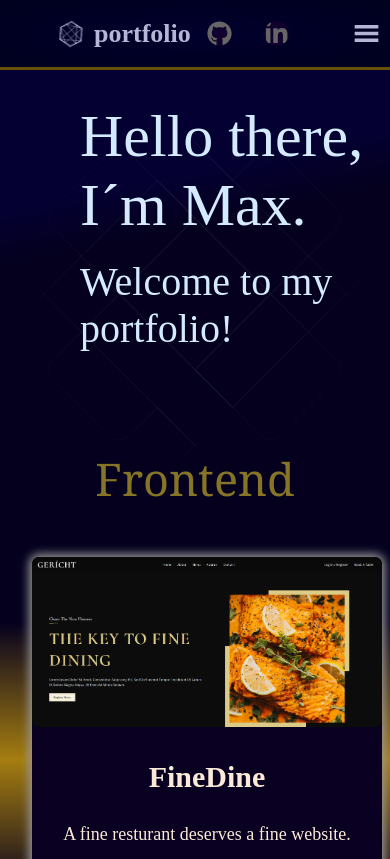
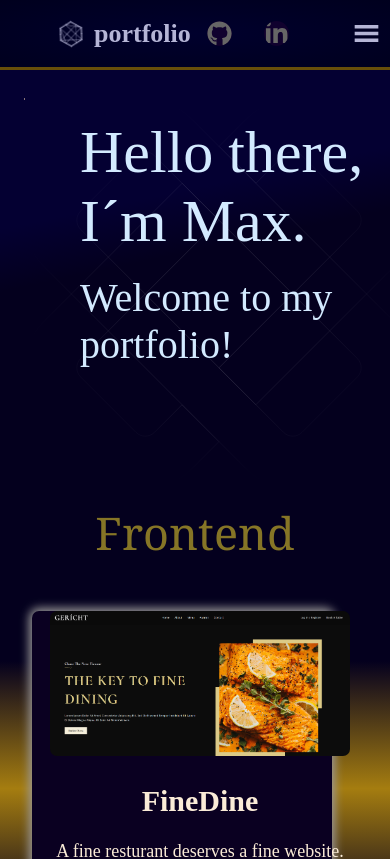
Before and after one commit to MaaX59/my_portfolio, a React (Create React App) app: page / in a window 390 px wide. Shown: the top 859 px of the page. Built offline with nearby package versions, Linux system fonts and the light colour scheme.

Commit message:
mobile work

```diff
--- a/src/components/projectCard.css
+++ b/src/components/projectCard.css
@@ -122,3 +122,17 @@ text-shadow: 1px 0 10px red;
 .app__projectCard-links_code a :visited {
   text-decoration: none;
 }
+
+@media screen and (max-width: 450px){
+  .app__projectCard {
+     width: 300px;
+    height: 400px;
+  }
+  .app__projectCard-constent_img img {
+    width: 300px;
+
+
+  }
+
+
+}
--- a/src/containers/Header/header.css
+++ b/src/containers/Header/header.css
@@ -7,7 +7,7 @@ position: relative;
 
   /* flex-direction: row; */
   color: beige;
-  justify-content: space-around;
+  /* justify-content: space-around; */
 }
 .app__header-intro {
   display: flex;
@@ -43,15 +43,28 @@ position: relative;
 
 
 @media screen and (max-width: 450px) {
+  .app__header{
+    width: 100vw;
+    height: 400px;
+
+    position: relative;
+
+  }
   .app__header-intro{
-    padding-bottom: 4rem;
-    display: flex;
-    margin: 2rem 0 0 5rem;
+
+
+    position: absolute;
+    z-index: 3;
 
 
   }
-  .app__header-animation{
-    position: fixed;
+  .app__header-animation svg{
+    position: absolute;
+    width: 100%;
+    height: 100%;
+    z-index: 5;
+
+
 
   }
 
--- a/src/containers/Tech/tech.css
+++ b/src/containers/Tech/tech.css
@@ -44,3 +44,10 @@ background: radial-gradient(circle, rgba(4,0,30,1) 42%, rgb(104, 85, 1) 75%, rgb
     .app__tech-content h2{
        font-weight: 200;
     }
+
+    @media screen and (max-width: 450px){
+        .app__tech-content h2{
+            font-weight: 200;
+            font-size: 22px;
+         }
+    }
```
